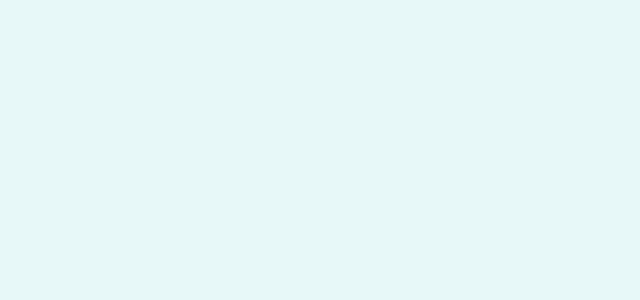
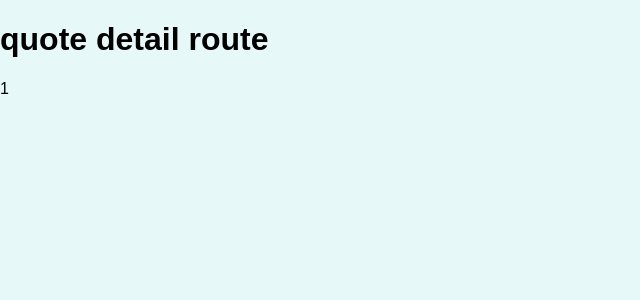
Before and after one commit to EhsanSar9135/great-quotes, a React (Create React App) app: page /quotes/1 in a window 1280 px wide. Shown: the top 300 px of the page, without its empty margins (0-640 px from the left). Built offline with nearby package versions, Linux system fonts and the light colour scheme.

Commit message:
Building our Routes

```diff
--- a/src/App.js
+++ b/src/App.js
@@ -1,9 +1,17 @@
+import { Redirect, Route, Switch } from "react-router-dom";
+import NewQuote from "./routes/NewQuote";
+import QuoteDetail from "./routes/QuoteDetail";
+import Quotes from "./routes/Quotes";
+
 function App() {
-  return (
-    <div>
-
-    </div>
-  );
+   return (
+      <Switch>
+         <Route path="/" exact render={() => <Redirect to="/quotes" />} />
+         <Route path="/quotes" component={Quotes} exact />
+         <Route path="/quotes/:quoteId" component={QuoteDetail} />
+         <Route path="/new-quote" component={NewQuote} />
+      </Switch>
+   );
 }
 
 export default App;
--- a/src/index.js
+++ b/src/index.js
@@ -1,6 +1,11 @@
-import ReactDOM from 'react-dom';
+import ReactDOM from "react-dom";
+import "./index.css";
+import App from "./App";
+import { BrowserRouter } from "react-router-dom";
 
-import './index.css';
-import App from './App';
-
-ReactDOM.render(<App />, document.getElementById('root'));
+ReactDOM.render(
+   <BrowserRouter>
+      <App />
+   </BrowserRouter>,
+   document.getElementById("root")
+);
--- /dev/null
+++ b/src/routes/NewQuote.jsx
@@ -0,0 +1,11 @@
+import React from "react";
+
+const NewQuote = () => {
+   return (
+      <div>
+         <h1>new quote page</h1>
+      </div>
+   );
+};
+
+export default NewQuote;
--- /dev/null
+++ b/src/routes/QuoteDetail.jsx
@@ -0,0 +1,14 @@
+import React from "react";
+import { useParams } from "react-router-dom";
+
+const QuoteDetail = () => {
+   const { quoteId } = useParams();
+   return (
+      <div>
+         <h1>quote detail route</h1>
+         <p>{quoteId}</p>
+      </div>
+   );
+};
+
+export default QuoteDetail;
--- /dev/null
+++ b/src/routes/Quotes.jsx
@@ -0,0 +1,11 @@
+import React from "react";
+
+const Quotes = () => {
+   return (
+      <div>
+         <h1>quotes route</h1>
+      </div>
+   );
+};
+
+export default Quotes;
```
